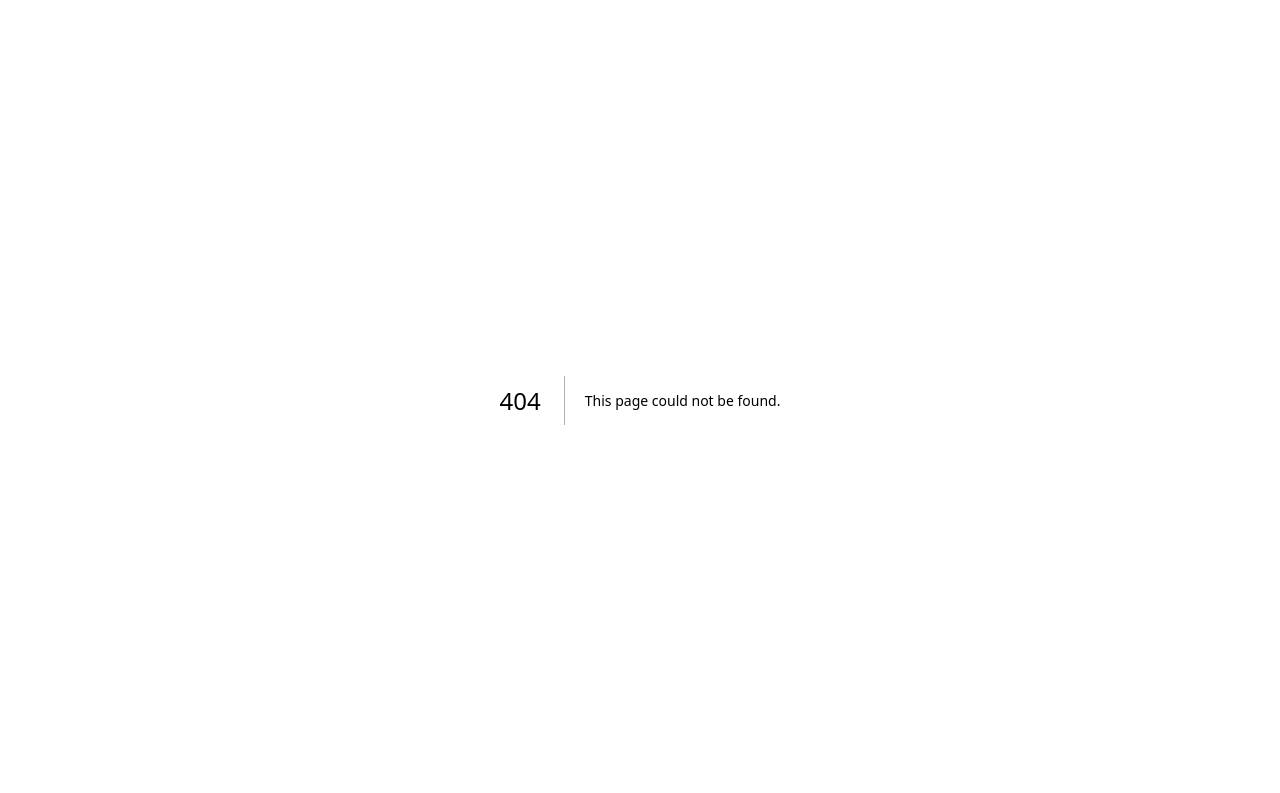
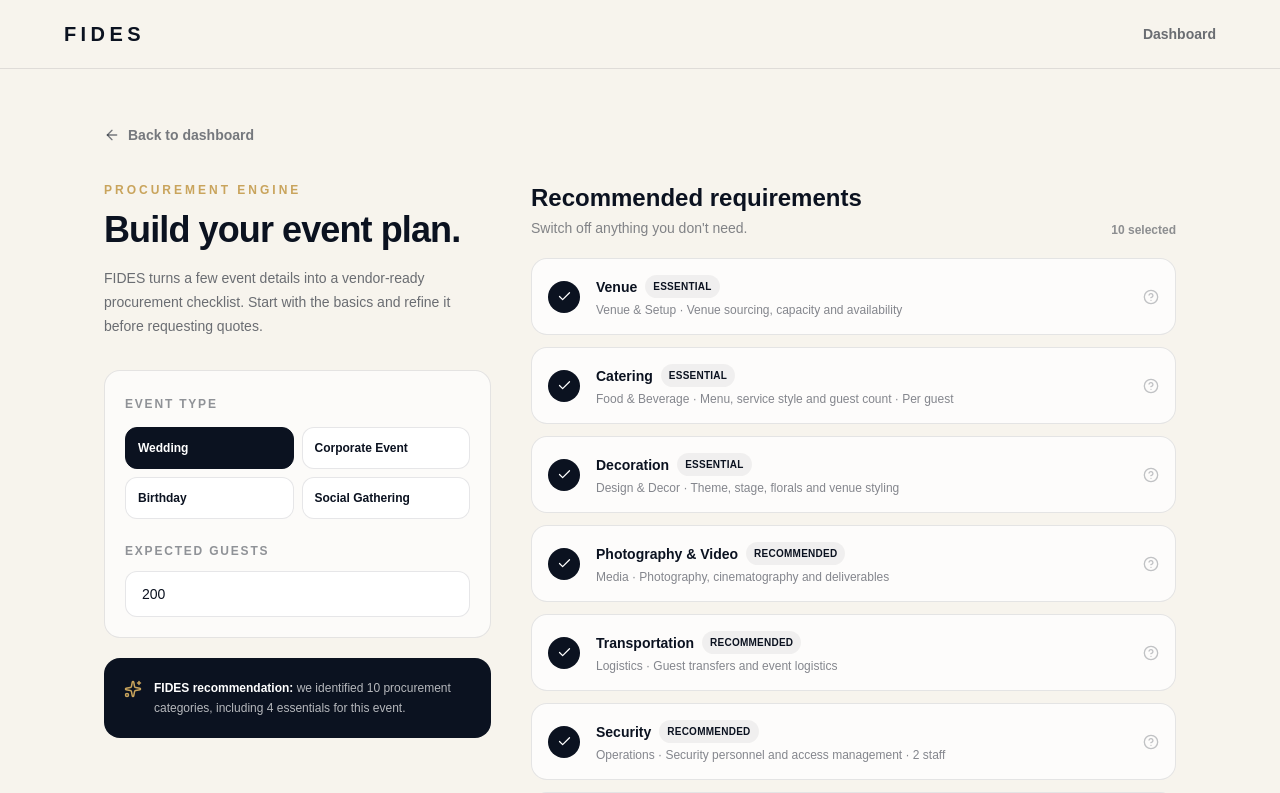
Before and after one commit to AMAN-KHAKRE/FIDES, a Next.js app: page /procurement-plan in a window 1280 px wide. Before the commit this address had no page. Shown: the top 793 px of the page. Built offline with nearby package versions, Linux system fonts and the light colour scheme.

Commit message:
feat: add FIDES procurement plan UI

```diff
--- /dev/null
+++ b/app/procurement-plan/page.tsx
@@ -0,0 +1,83 @@
+"use client";
+
+import { useMemo, useState } from "react";
+import { ArrowLeft, Check, ChevronRight, CircleHelp, Sparkles } from "lucide-react";
+import Link from "next/link";
+import { generateRequirements, type Requirement } from "@/lib/eventRequirements";
+
+const eventTypes = ["Wedding", "Corporate Event", "Birthday", "Social Gathering"];
+
+export default function ProcurementPlanPage() {
+  const [eventType, setEventType] = useState("Wedding");
+  const [guests, setGuests] = useState(200);
+  const [selected, setSelected] = useState<Record<string, boolean>>({});
+
+  const requirements = useMemo(() => generateRequirements(eventType, guests), [eventType, guests]);
+  const essentialCount = requirements.filter((r) => r.priority === "Essential").length;
+
+  const toggle = (id: string) => setSelected((current) => ({ ...current, [id]: current[id] === false }));
+  const isIncluded = (r: Requirement) => selected[r.id] !== false;
+
+  return (
+    <main className="min-h-screen bg-[#f7f4ed] text-[#0b1220]">
+      <header className="border-b border-[#0b1220]/10 px-6 py-5 md:px-10">
+        <div className="mx-auto flex max-w-6xl items-center justify-between">
+          <Link href="/" className="text-xl font-black tracking-[0.22em]">FIDES</Link>
+          <Link href="/dashboard" className="text-sm font-semibold text-[#0b1220]/60">Dashboard</Link>
+        </div>
+      </header>
+
+      <section className="mx-auto max-w-6xl px-6 py-10 md:px-10 md:py-14">
+        <Link href="/dashboard" className="inline-flex items-center gap-2 text-sm font-semibold text-[#0b1220]/55"><ArrowLeft size={16} /> Back to dashboard</Link>
+
+        <div className="mt-8 grid gap-10 lg:grid-cols-[0.75fr_1.25fr]">
+          <aside>
+            <p className="text-xs font-bold uppercase tracking-[0.25em] text-[#c9a45c]">Procurement engine</p>
+            <h1 className="mt-3 text-4xl font-semibold tracking-tight">Build your event plan.</h1>
+            <p className="mt-4 text-sm leading-6 text-[#0b1220]/60">FIDES turns a few event details into a vendor-ready procurement checklist. Start with the basics and refine it before requesting quotes.</p>
+
+            <div className="mt-8 rounded-2xl border border-[#0b1220]/10 bg-white/65 p-5">
+              <label className="text-xs font-bold uppercase tracking-[0.15em] text-[#0b1220]/45">Event type</label>
+              <div className="mt-3 grid grid-cols-2 gap-2">
+                {eventTypes.map((type) => (
+                  <button key={type} onClick={() => setEventType(type)} className={`rounded-xl border px-3 py-3 text-left text-xs font-semibold transition ${eventType === type ? "border-[#0b1220] bg-[#0b1220] text-white" : "border-[#0b1220]/10 bg-white hover:border-[#0b1220]/30"}`}>{type}</button>
+                ))}
+              </div>
+
+              <label className="mt-6 block text-xs font-bold uppercase tracking-[0.15em] text-[#0b1220]/45">Expected guests</label>
+              <input type="number" min={1} value={guests} onChange={(e) => setGuests(Number(e.target.value) || 1)} className="mt-3 w-full rounded-xl border border-[#0b1220]/10 bg-white px-4 py-3 text-sm outline-none focus:border-[#c9a45c]" />
+            </div>
+
+            <div className="mt-5 flex gap-3 rounded-2xl bg-[#0b1220] p-5 text-white">
+              <Sparkles className="mt-0.5 shrink-0 text-[#c9a45c]" size={18} />
+              <p className="text-xs leading-5 text-white/70"><strong className="text-white">FIDES recommendation:</strong> we identified {requirements.length} procurement categories, including {essentialCount} essentials for this event.</p>
+            </div>
+          </aside>
+
+          <div>
+            <div className="mb-5 flex items-end justify-between">
+              <div><h2 className="text-2xl font-semibold">Recommended requirements</h2><p className="mt-1 text-sm text-[#0b1220]/50">Switch off anything you don&apos;t need.</p></div>
+              <span className="text-xs font-semibold text-[#0b1220]/45">{requirements.filter(isIncluded).length} selected</span>
+            </div>
+
+            <div className="space-y-3">
+              {requirements.map((r) => {
+                const included = isIncluded(r);
+                return <button key={r.id} onClick={() => toggle(r.id)} className={`flex w-full items-center gap-4 rounded-2xl border p-4 text-left transition ${included ? "border-[#0b1220]/10 bg-white/75" : "border-[#0b1220]/5 bg-[#0b1220]/[0.03] opacity-55"}`}>
+                  <span className={`grid h-8 w-8 shrink-0 place-items-center rounded-full ${included ? "bg-[#0b1220] text-white" : "border border-[#0b1220]/15 text-transparent"}`}><Check size={15} /></span>
+                  <span className="min-w-0 flex-1"><span className="flex flex-wrap items-center gap-2"><strong className="text-sm">{r.name}</strong><span className="rounded-full bg-[#0b1220]/5 px-2 py-1 text-[10px] font-bold uppercase tracking-wide">{r.priority}</span></span><span className="mt-1 block text-xs text-[#0b1220]/50">{r.category} · {r.description}{r.quantity ? ` · ${r.quantity}` : ""}</span></span>
+                  <CircleHelp size={16} className="hidden shrink-0 text-[#0b1220]/25 sm:block" />
+                </button>;
+              })}
+            </div>
+
+            <div className="mt-6 flex items-center justify-between rounded-2xl border border-[#0b1220]/10 bg-white/60 p-4">
+              <div><p className="text-sm font-bold">Ready for vendor matching?</p><p className="mt-1 text-xs text-[#0b1220]/50">Your selected requirements become vendor-ready briefs next.</p></div>
+              <button className="flex items-center gap-2 rounded-full bg-[#0b1220] px-5 py-3 text-xs font-bold text-white">Find vendors <ChevronRight size={15} /></button>
+            </div>
+          </div>
+        </div>
+      </section>
+    </main>
+  );
+}
```
